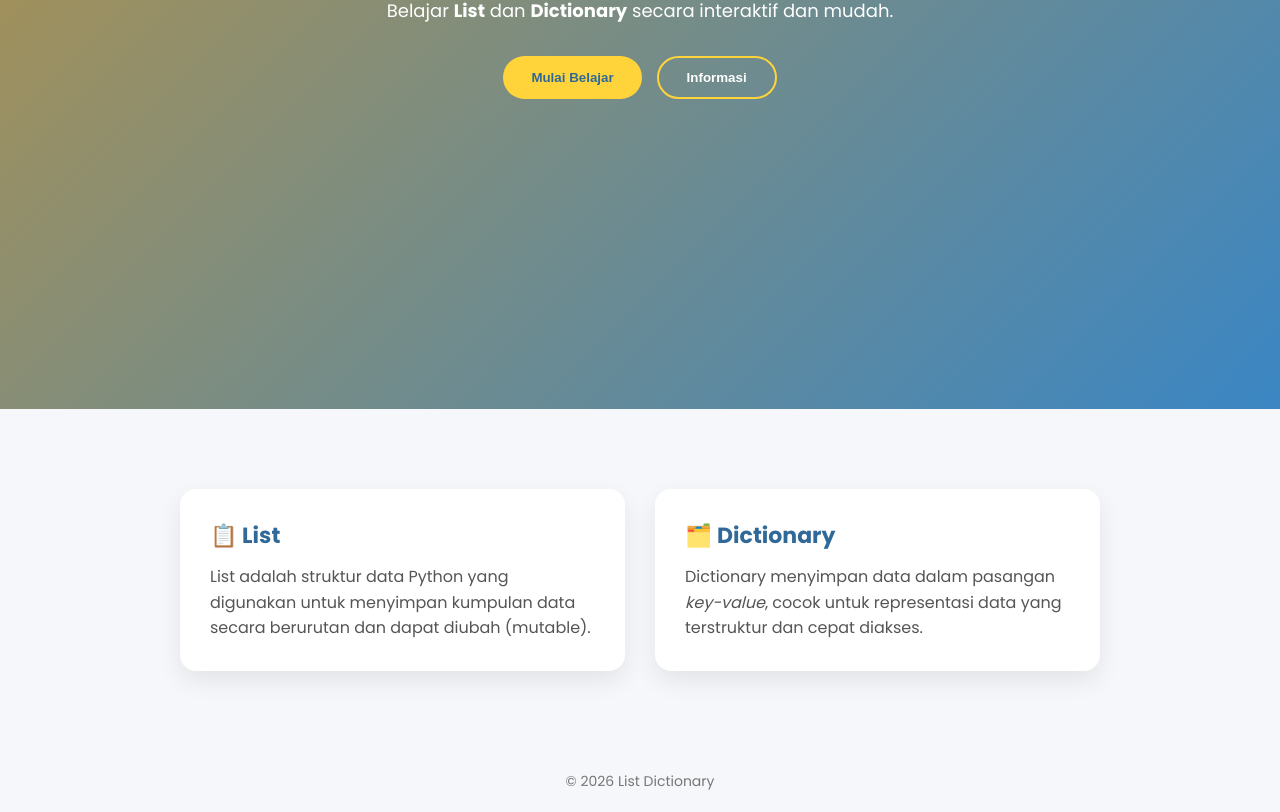
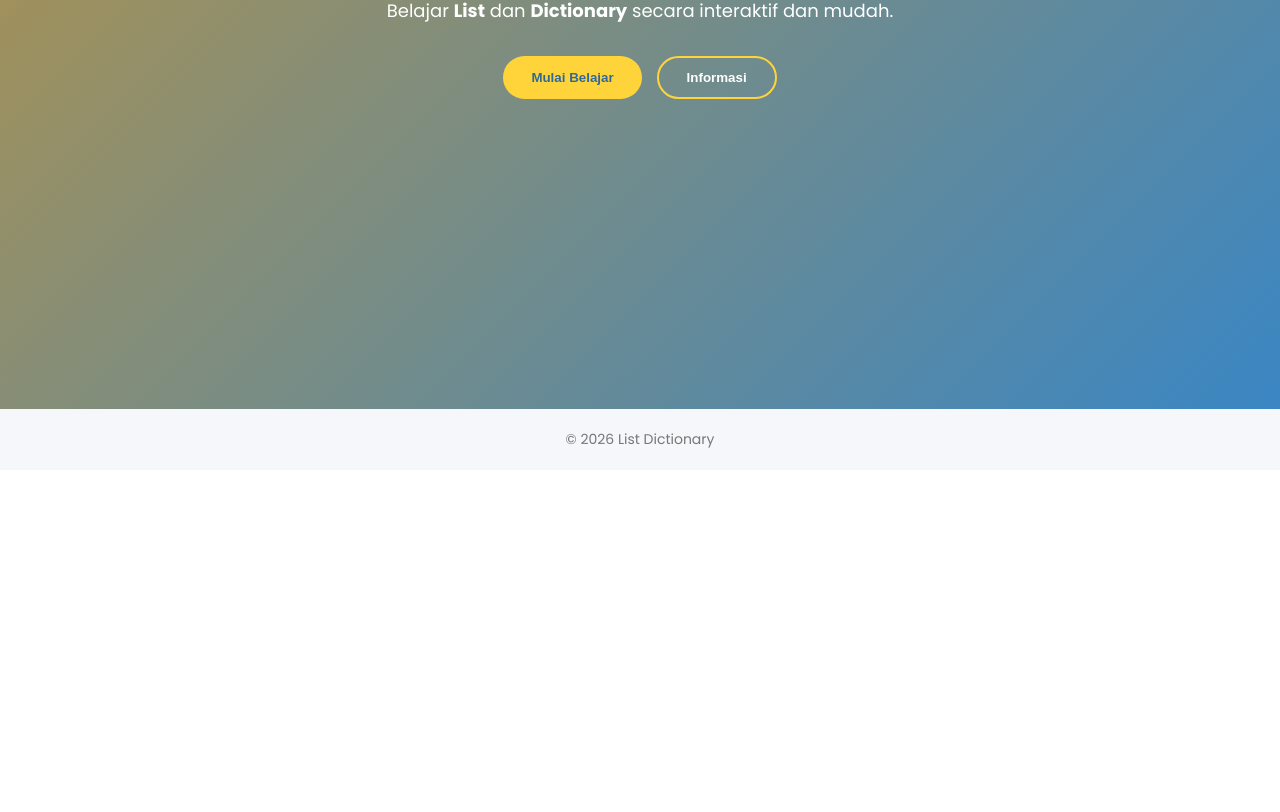
Before and after one commit to Halooci/Lidict, a React (Vite) app: page / in a window 1280 px wide. Shown: the part 391-1203 px from the top of the page. After the commit the page ends 861 px from the top, so only its background shows below. Built offline with nearby package versions, Linux system fonts and the light colour scheme.

Commit message:
landing 1 page

```diff
--- a/src/pages/Landing.jsx
+++ b/src/pages/Landing.jsx
@@ -31,7 +31,7 @@ export default function Landing() {
       </section>
 
       {/* MATERI */}
-      <section style={styles.material}>
+      {/* <section style={styles.material}>
         <div style={styles.card}>
           <h2 style={styles.cardTitle}>📋 List</h2>
           <p style={styles.cardText}>
@@ -47,7 +47,7 @@ export default function Landing() {
             cocok untuk representasi data yang terstruktur dan cepat diakses.
           </p>
         </div>
-      </section>
+      </section> */}
 
       {/* FOOTER */}
       <footer style={styles.footer}>
```
